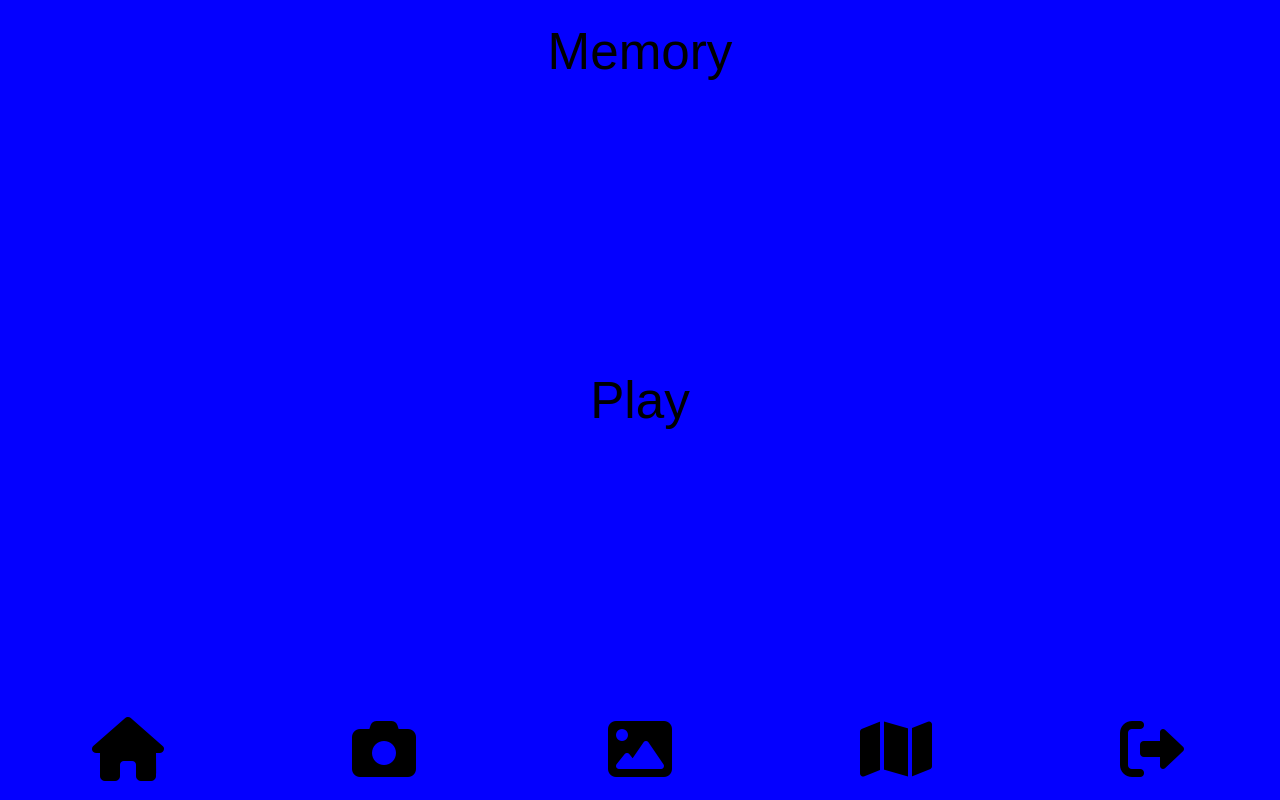
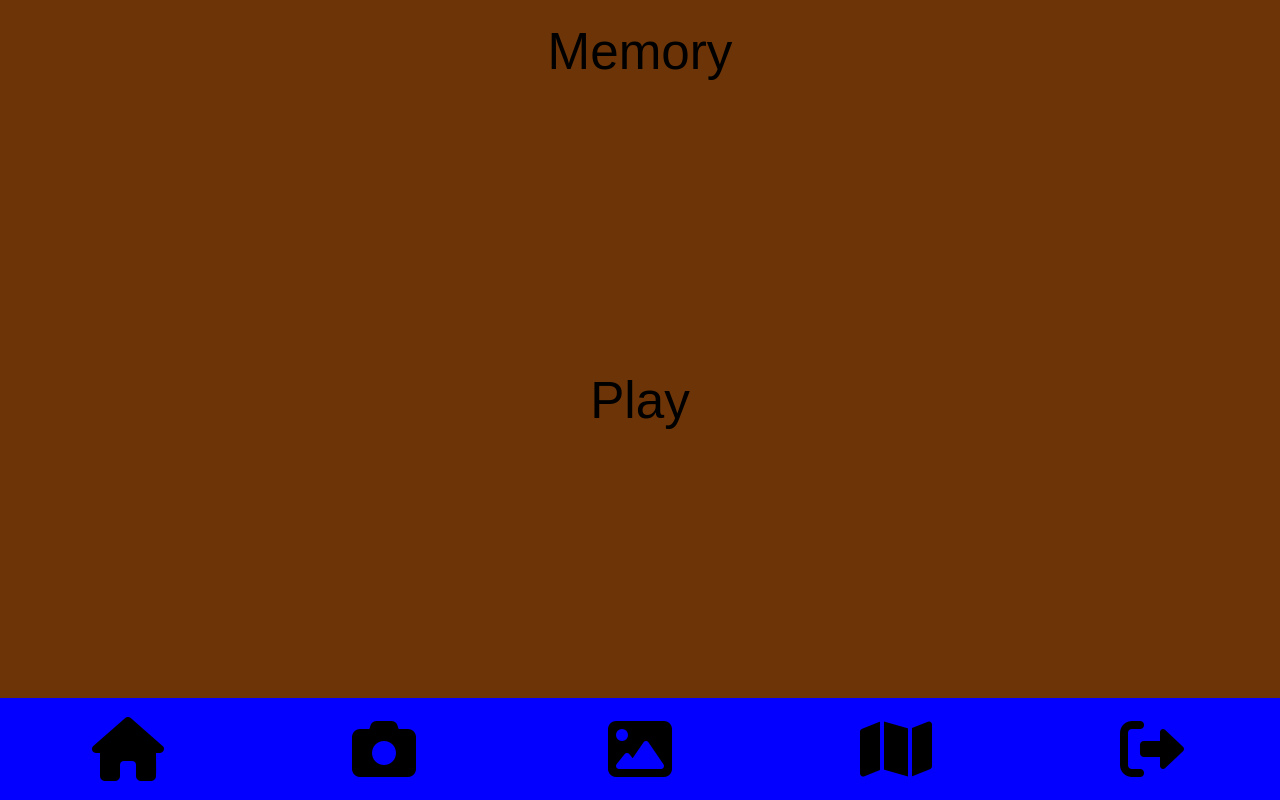
Before and after one commit to mgrabuleda21/WebApp, a plain HTML site: page index.html in a window 1280 px wide. Drawn offline with Linux system fonts and the light colour scheme.

Commit message:
Update index.css

```diff
--- a/index.css
+++ b/index.css
@@ -9,7 +9,7 @@ body {
     min-height: -webkit-fill-available;
     margin: 0px;
     font-family: sans-serif;
-    background-color: #0400ff;
+    background-color: #6d3507;
 }
 #superior {
     display: flex;
@@ -18,7 +18,7 @@ body {
     align-items: center;
     font-size: 4vmax;
     color: rgb(0, 0, 0);
-    background-color: #0400ff;
+    background-color: #6d3507;
 }
 .seccio {
     flex: 1;
@@ -30,7 +30,7 @@ body {
     align-items: center;
     font-size: 4vmax;
     color: rgb(0, 0, 0);
-    background-color: #0400ff;
+    background-color: #6d3507;
 }
 #menu {
 display: flex;
```
